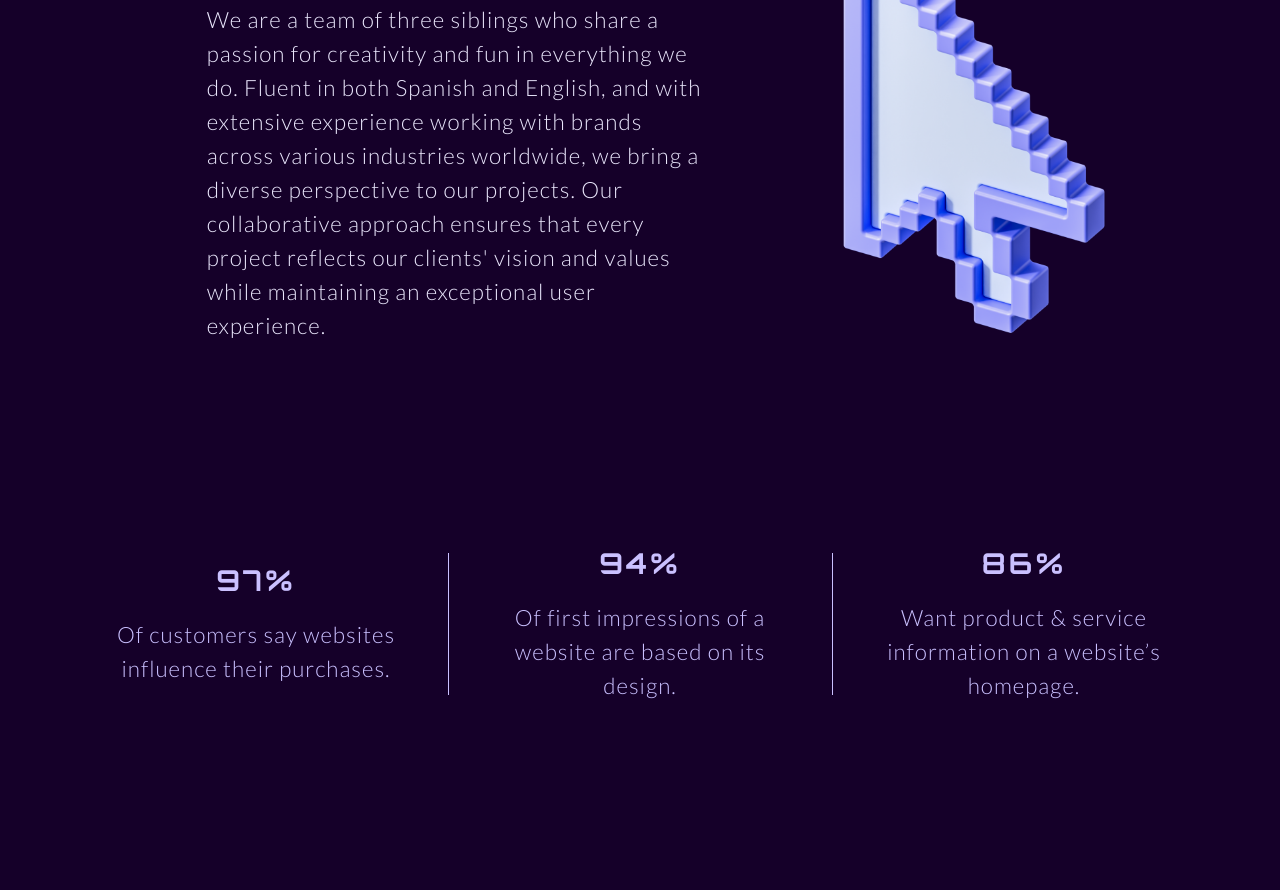
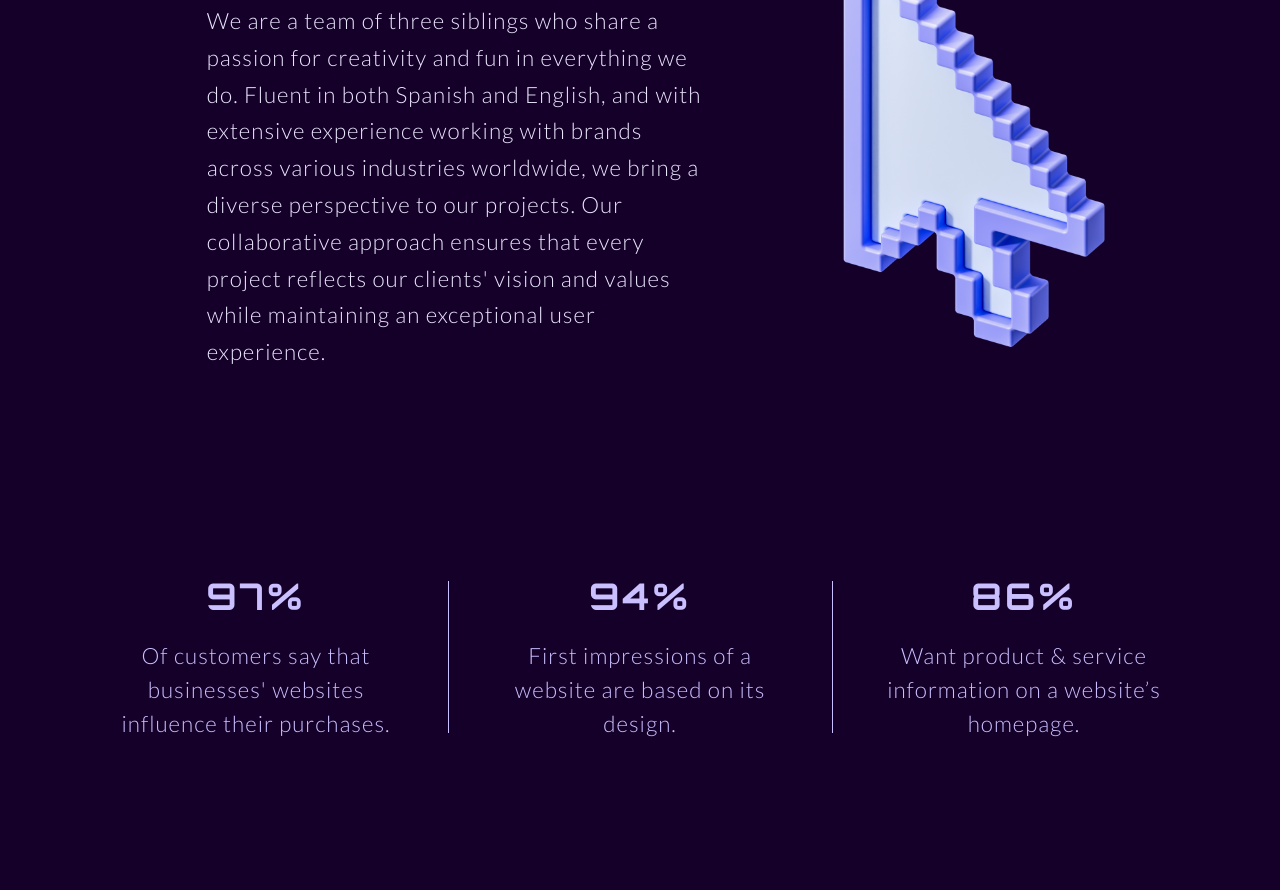
Before and after one commit to justbycris/Landing-Page, a plain HTML site: page index.html in a window 1280 px wide. Shown: the part 1061-1951 px from the top of the page. Drawn offline with Linux system fonts and the light colour scheme.

Commit message:
features-edits

```diff
--- a/index.html
+++ b/index.html
@@ -60,12 +60,12 @@
     <section class="features">
         <div class="feature-item ">
             <span>97%</span>
-            <p>Of customers say websites influence their purchases.</p>
+            <p>Of customers say that businesses' websites influence their purchases.</p>
         </div>
         <hr class="vertical-line">
         <div class="feature-item ">
             <span>94%</span>
-            <p>Of first impressions of a website are based on its design. </p>
+            <p>First impressions of a website are based on its design. </p>
         </div>
         <hr class="vertical-line">
         <div class="feature-item">
--- a/styles.css
+++ b/styles.css
@@ -71,7 +71,7 @@ body {
 
     .p-about {
         font-size: 1.4rem;
-        line-height: 34px;
+        line-height: 2.3rem;
         text-align: left;
         width: 100%;
         letter-spacing: 1px;
@@ -430,6 +430,7 @@ section {
     justify-content: center;
     flex-direction: column;
     text-align: center;
+    align-items: center;
 }
 
 .vertical-line {
@@ -445,7 +446,7 @@ section {
     position: relative;
     display: block;
     font-family: "Orbitron", sans-serif;
-    font-size: 1.8rem;
+    font-size: 2.3rem;
     font-weight: bold;
     color: #cac0ff;
     letter-spacing: 3px;
```
